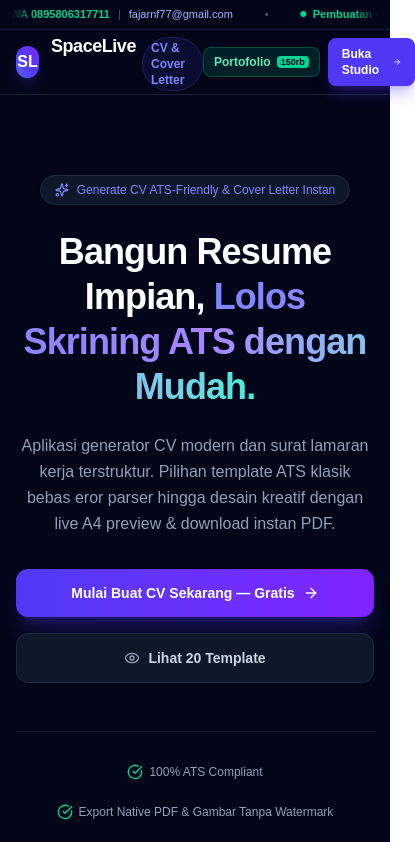
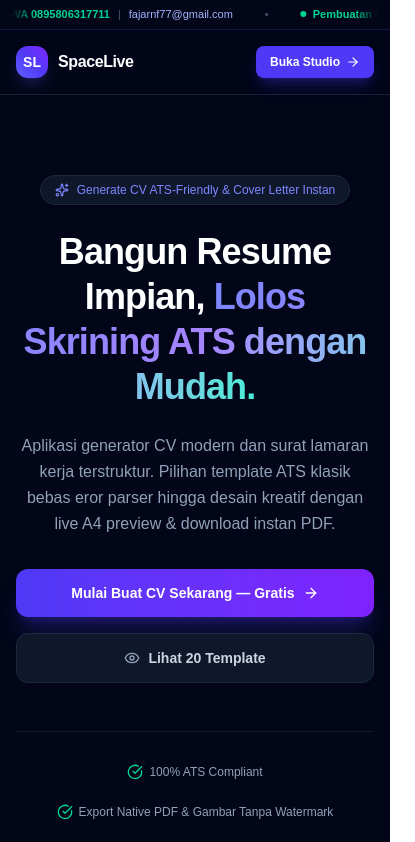
Before and after one commit to Fajarrr124314/CV-Generate, a Next.js app: page / in a window 390 px wide. Shown: the top 842 px of the page, 415 px wide, since content can reach past the window. Built offline with nearby package versions, Linux system fonts and the light colour scheme.

Commit message:
style(landing): clean up mobile header and remove mobile portfolio button

```diff
--- a/src/app/page.tsx
+++ b/src/app/page.tsx
@@ -684,13 +684,13 @@ export default function HomePage() {
       {/* Top Header */}
       <header className="border-b border-slate-800/80 bg-slate-950/80 backdrop-blur-md sticky top-0 z-40">
         <div className="max-w-7xl mx-auto px-4 sm:px-6 lg:px-8 h-16 flex items-center justify-between">
-          <div className="flex items-center gap-3">
-            <div className="w-8 h-8 rounded-xl bg-gradient-to-tr from-indigo-500 via-indigo-600 to-violet-600 flex items-center justify-center text-white font-black text-base shadow-lg shadow-indigo-500/20">
+          <div className="flex items-center gap-2.5 sm:gap-3">
+            <div className="w-8 h-8 rounded-xl bg-gradient-to-tr from-indigo-500 via-indigo-600 to-violet-600 flex items-center justify-center text-white font-black text-sm sm:text-base shadow-lg shadow-indigo-500/20 shrink-0">
               SL
             </div>
-            <div className="flex items-baseline gap-1.5">
-              <span className="font-extrabold text-lg tracking-tight text-white">SpaceLive</span>
-              <span className="text-xs font-semibold px-2 py-0.5 rounded-full bg-indigo-500/10 text-indigo-400 border border-indigo-500/20">
+            <div className="flex items-center gap-2">
+              <span className="font-extrabold text-base sm:text-lg tracking-tight text-white">SpaceLive</span>
+              <span className="hidden sm:inline-flex text-xs font-semibold px-2 py-0.5 rounded-full bg-indigo-500/10 text-indigo-400 border border-indigo-500/20">
                 CV & Cover Letter
               </span>
             </div>
@@ -720,20 +720,9 @@ export default function HomePage() {
           </nav>
 
           <div className="flex items-center gap-2 sm:gap-3">
-            <button
-              type="button"
-              onClick={() => setIsPortfolioModalOpen(true)}
-              className="md:hidden px-2.5 py-1.5 rounded-lg bg-emerald-500/15 border border-emerald-500/30 text-emerald-300 text-xs font-bold flex items-center gap-1.5 cursor-pointer"
-            >
-              <span>Portofolio</span>
-              <span className="px-1 py-0.2 bg-emerald-400 text-slate-950 text-[9px] font-black rounded">
-                150rb
-              </span>
-            </button>
-
             <Link
               href="/builder"
-              className="px-3.5 sm:px-4 py-2 bg-indigo-600 hover:bg-indigo-500 active:scale-95 text-white text-xs font-bold rounded-lg shadow-lg shadow-indigo-600/30 flex items-center gap-2 transition-all cursor-pointer"
+              className="px-3.5 sm:px-4 py-2 bg-indigo-600 hover:bg-indigo-500 active:scale-95 text-white text-xs font-bold rounded-lg shadow-lg shadow-indigo-600/30 flex items-center gap-1.5 sm:gap-2 transition-all cursor-pointer"
             >
               <span>Buka Studio</span>
               <ArrowRight className="w-3.5 h-3.5" />
```
